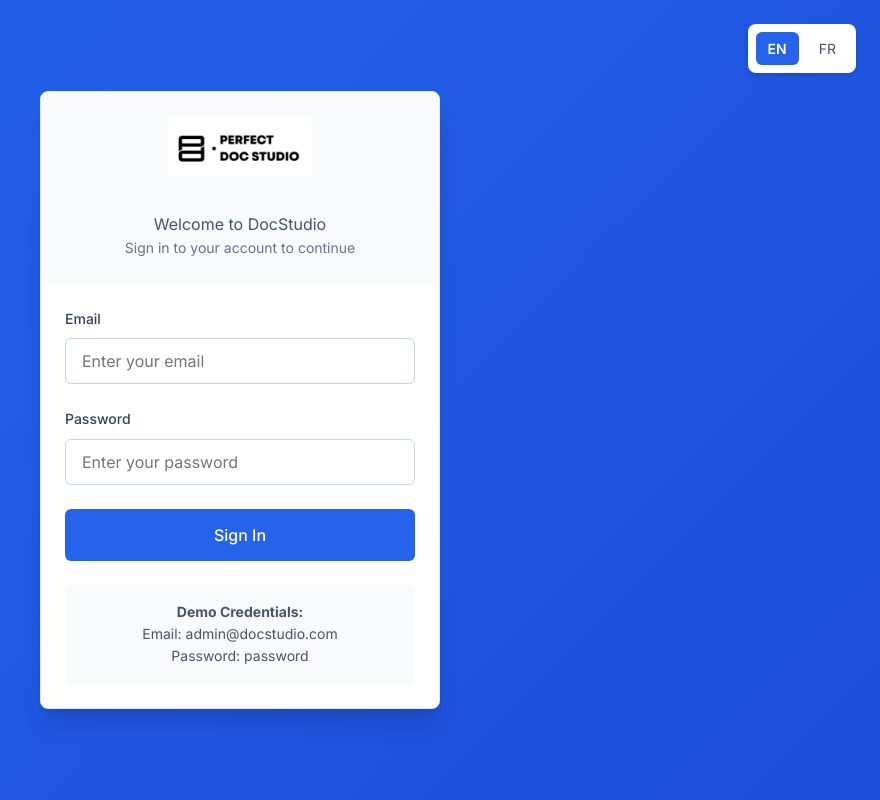
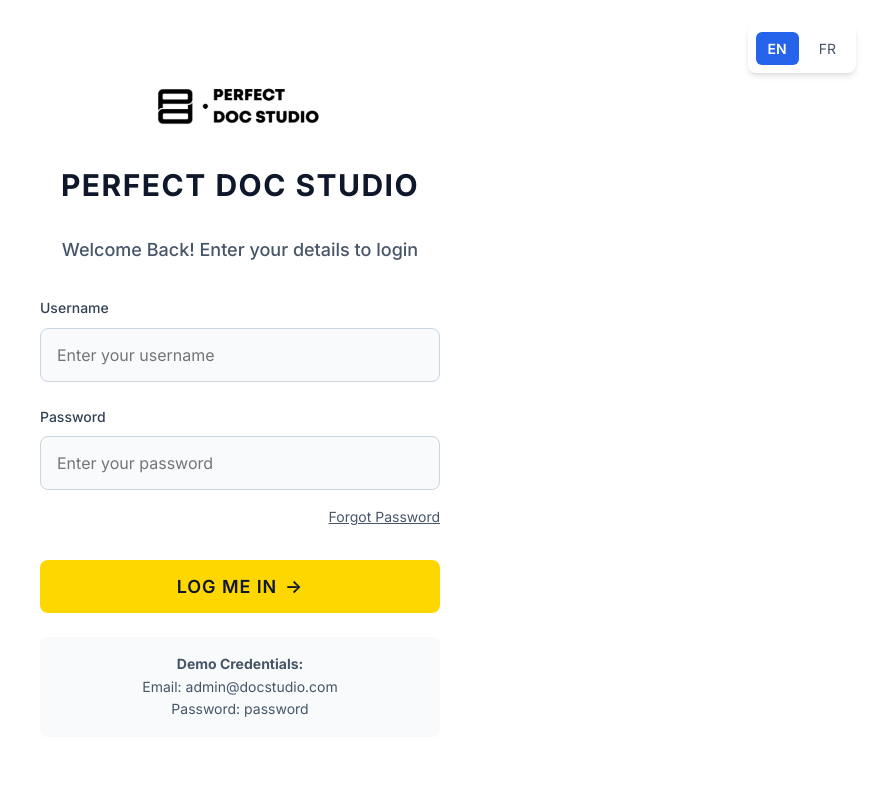
Before and after one commit to BharathanBtech/docstudio_french, a React (Vite) app: page /login in a window 1280 px wide. Shown: the whole page, without its empty margins (400-1280 px from the left). Built offline with nearby package versions, Linux system fonts and the light colour scheme; no server answers.

Commit message:
feat: until create campaign works

```diff
--- a/src/pages/LoginPage.tsx
+++ b/src/pages/LoginPage.tsx
@@ -39,7 +39,7 @@
       display: 'flex',
       alignItems: 'center',
       justifyContent: 'center',
-      background: 'linear-gradient(135deg, var(--primary-color) 0%, var(--primary-hover) 100%)',
+      backgroundColor: 'var(--white)',
       padding: 'var(--spacing-4)'
     }}>
       <div style={{
@@ -50,88 +50,194 @@
         <LanguageSelector />
       </div>
 
-      <div className="card" style={{
+      <div style={{
         maxWidth: '400px',
         width: '100%',
-        boxShadow: 'var(--shadow-xl)'
+        textAlign: 'center'
       }}>
-        <div className="card-header" style={{ textAlign: 'center', borderBottom: 'none' }}>
-          <div style={{ marginBottom: 'var(--spacing-4)' }}>
+        {/* Logo and App Name */}
+        <div style={{ marginBottom: 'var(--spacing-8)' }}>
           <img
             src="/images/docstudio-logo.png"
             alt="DocStudio Logo"
             style={{
-                height: '60px',
+              height: '80px',
               width: 'auto',
-                marginBottom: 'var(--spacing-3)'
+              marginBottom: 'var(--spacing-4)'
             }}
           />
-          </div>
-          <p style={{ color: 'var(--gray-600)', margin: 0 }}>
-            {t('auth.welcome')}
-          </p>
-          <p style={{ color: 'var(--gray-500)', fontSize: 'var(--font-size-sm)', margin: 0 }}>
-            {t('auth.loginSubtitle')}
-          </p>
+          <h1 style={{
+            color: 'var(--gray-900)',
+            fontSize: 'var(--font-size-3xl)',
+            fontWeight: '700',
+            margin: 0,
+            textTransform: 'uppercase',
+            letterSpacing: '0.05em'
+          }}>
+            Perfect Doc Studio
+          </h1>
         </div>
 
-        <div className="card-body">
-          <form onSubmit={handleSubmit}>
-            <div className="form-group">
-              <label htmlFor="email" className="form-label">
-                {t('auth.email')}
+        {/* Welcome Message */}
+        <p style={{
+          color: 'var(--gray-600)',
+          fontSize: 'var(--font-size-lg)',
+          margin: '0 0 var(--spacing-8) 0',
+          fontWeight: '500'
+        }}>
+          Welcome Back! Enter your details to login
+        </p>
+
+        <form onSubmit={handleSubmit} style={{ textAlign: 'left' }}>
+          {/* Username Field */}
+          <div style={{ marginBottom: 'var(--spacing-6)' }}>
+            <label htmlFor="email" style={{
+              display: 'block',
+              fontSize: 'var(--font-size-sm)',
+              fontWeight: '500',
+              color: 'var(--gray-700)',
+              marginBottom: 'var(--spacing-2)'
+            }}>
+              Username
             </label>
             <input
               type="email"
               id="email"
-                className="form-input"
               value={email}
               onChange={(e) => setEmail(e.target.value)}
               required
-                placeholder="Enter your email"
+              placeholder="Enter your username"
               disabled={loading}
+              style={{
+                width: '100%',
+                padding: 'var(--spacing-4)',
+                fontSize: 'var(--font-size-base)',
+                border: '1px solid var(--gray-300)',
+                borderRadius: 'var(--radius-lg)',
+                backgroundColor: 'var(--gray-50)',
+                color: 'var(--gray-900)',
+                outline: 'none',
+                transition: 'all 0.2s ease'
+              }}
+              onFocus={(e) => {
+                e.target.style.borderColor = 'var(--primary-color)';
+                e.target.style.backgroundColor = 'var(--white)';
+              }}
+              onBlur={(e) => {
+                e.target.style.borderColor = 'var(--gray-300)';
+                e.target.style.backgroundColor = 'var(--gray-50)';
+              }}
             />
           </div>
 
-            <div className="form-group">
-              <label htmlFor="password" className="form-label">
-                {t('auth.password')}
+          {/* Password Field */}
+          <div style={{ marginBottom: 'var(--spacing-4)' }}>
+            <label htmlFor="password" style={{
+              display: 'block',
+              fontSize: 'var(--font-size-sm)',
+              fontWeight: '500',
+              color: 'var(--gray-700)',
+              marginBottom: 'var(--spacing-2)'
+            }}>
+              Password
             </label>
             <input
               type="password"
               id="password"
-                className="form-input"
               value={password}
               onChange={(e) => setPassword(e.target.value)}
               required
               placeholder="Enter your password"
               disabled={loading}
+              style={{
+                width: '100%',
+                padding: 'var(--spacing-4)',
+                fontSize: 'var(--font-size-base)',
+                border: '1px solid var(--gray-300)',
+                borderRadius: 'var(--radius-lg)',
+                backgroundColor: 'var(--gray-50)',
+                color: 'var(--gray-900)',
+                outline: 'none',
+                transition: 'all 0.2s ease'
+              }}
+              onFocus={(e) => {
+                e.target.style.borderColor = 'var(--primary-color)';
+                e.target.style.backgroundColor = 'var(--white)';
+              }}
+              onBlur={(e) => {
+                e.target.style.borderColor = 'var(--gray-300)';
+                e.target.style.backgroundColor = 'var(--gray-50)';
+              }}
             />
           </div>
 
+          {/* Forgot Password Link */}
+          <div style={{
+            textAlign: 'right',
+            marginBottom: 'var(--spacing-8)',
+            fontSize: 'var(--font-size-sm)'
+          }}>
+            <a href="#" style={{
+              color: 'var(--gray-600)',
+              textDecoration: 'underline',
+              cursor: 'pointer'
+            }}>
+              Forgot Password
+            </a>
+          </div>
+
+          {/* Login Button */}
+          <button
+            type="submit"
+            disabled={loading}
+            style={{
+              width: '100%',
+              padding: 'var(--spacing-4)',
+              fontSize: 'var(--font-size-lg)',
+              fontWeight: '600',
+              backgroundColor: '#FFD700',
+              color: 'var(--gray-900)',
+              border: 'none',
+              borderRadius: 'var(--radius-lg)',
+              cursor: 'pointer',
+              textTransform: 'uppercase',
+              letterSpacing: '0.05em',
+              display: 'flex',
+              alignItems: 'center',
+              justifyContent: 'center',
+              gap: 'var(--spacing-2)',
+              transition: 'all 0.2s ease'
+            }}
+            onMouseEnter={(e) => {
+              e.currentTarget.style.backgroundColor = '#FFED4E';
+              e.currentTarget.style.transform = 'translateY(-2px)';
+            }}
+            onMouseLeave={(e) => {
+              e.currentTarget.style.backgroundColor = '#FFD700';
+              e.currentTarget.style.transform = 'translateY(0)';
+            }}
+          >
+            {loading ? t('auth.loggingIn') : 'LOG ME IN'}
+            {!loading && (
+              <span style={{ fontSize: 'var(--font-size-lg)' }}>→</span>
+            )}
+          </button>
+
           {error && (
-              <div className="alert alert-error">
+            <div style={{
+              marginTop: 'var(--spacing-4)',
+              padding: 'var(--spacing-3)',
+              backgroundColor: 'var(--error-bg)',
+              color: 'var(--error-color)',
+              borderRadius: 'var(--radius-md)',
+              fontSize: 'var(--font-size-sm)',
+              textAlign: 'center'
+            }}>
               {error}
             </div>
           )}
 
-            <button
-              type="submit"
-              className="btn btn-primary btn-lg"
-              style={{ width: '100%' }}
-              disabled={loading}
-            >
-              {loading ? (
-                <>
-                  <div className="spinner"></div>
-                  {t('common.loading')}
-                </>
-              ) : (
-                t('auth.loginButton')
-              )}
-            </button>
-          </form>
-
+          {/* Demo Credentials */}
           <div style={{
             marginTop: 'var(--spacing-6)',
             textAlign: 'center',
@@ -145,7 +251,7 @@
             Email: admin@docstudio.com<br />
             Password: password
           </div>
-        </div>
+        </form>
       </div>
     </div>
   );
```
Lines whose indentation alone changed are shown as unchanged.
